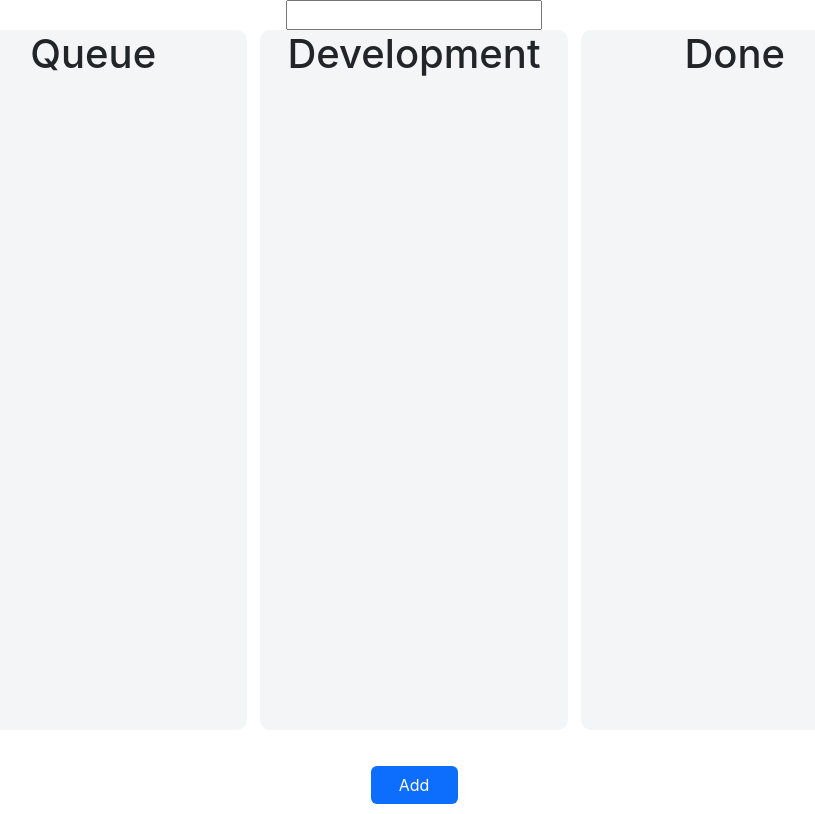
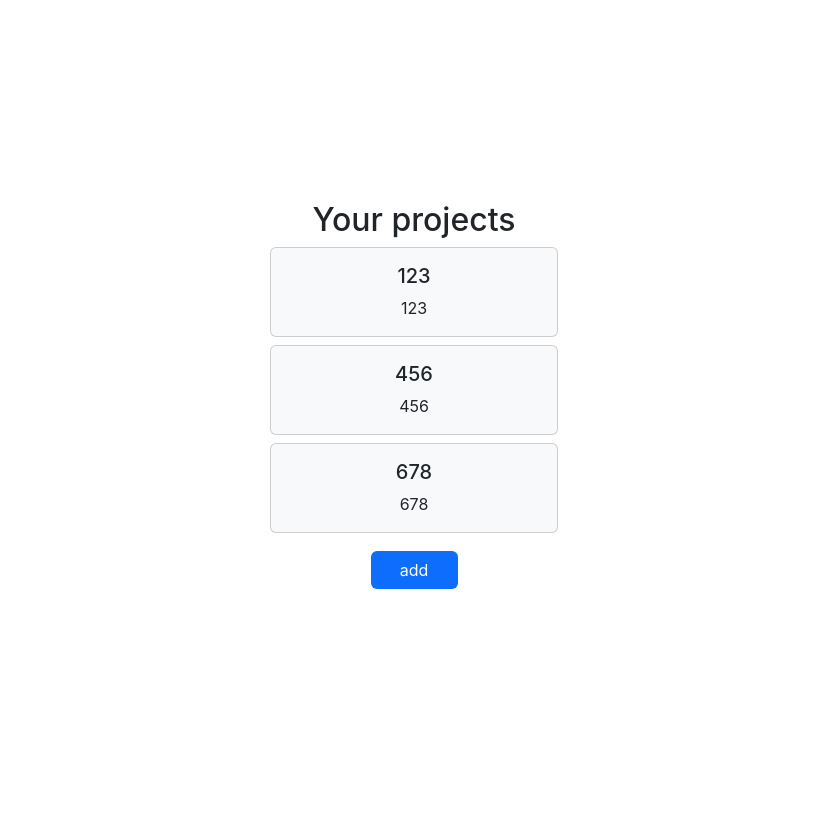
Before and after one commit to KarimovFreedlee/SPA-TO-DO, a React (Create React App) app: page / in a window 1280 px wide. Shown: the whole page, without its empty margins (226-1041 px from the left). Built offline with nearby package versions, Linux system fonts and the light colour scheme.

Commit message:
add basic projects page

```diff
--- a/src/App.tsx
+++ b/src/App.tsx
@@ -1,11 +1,13 @@
 import React from 'react';
 import './App.css';
+import Projects from './components/projects/Projects';
 import Tasks from "./components/taskScene/Tasks"
 
 function App() {
   return (
     <div className="App">
-      <Tasks/>
+      <Projects/>
+      {/* <Tasks/> */}
     </div>
   );
 }
--- a/src/components/modals/TaskModal.tsx
+++ b/src/components/modals/TaskModal.tsx
@@ -27,7 +27,7 @@ export default function TaskModal({closeModal, addTask}: ITaskModalProps) {
     const clickedTask = useSelector((state: IState) => state.clickTask)
     const visiableTasks = useSelector((state: IState) => state.allTasks)
 
-    const [descriptionText, setDescriptionText] = React.useState(clickedTask.description)
+    const [descriptionText, setDescriptionText] = React.useState("")
     const [titleText, setTitleText] = React.useState(clickedTask.title)
     const [text, setText] = React.useState("")
     const [titleChange, setTitleChange] = React.useState(false)
@@ -142,8 +142,7 @@ export default function TaskModal({closeModal, addTask}: ITaskModalProps) {
                 value={clickedTask.description}
                 apiKey='u73ewtcis7l2b26jfjg7pneiatlxotpobnpiskzaun3rh82j'
                 init={{
-                    height: 250,
-                    menubar: false,
+                    height: 250
                 }}
             />
         </>
--- /dev/null
+++ b/src/components/projects/Projects.tsx
@@ -0,0 +1,34 @@
+import React from 'react'
+import { Card } from 'react-bootstrap'
+import "../../css/TaskModal.scss"
+import "../../css/Projects.scss"
+
+export default function Projects() {
+
+    const projArr: string[] = ["123", "456" ,"678"]
+
+    return (
+        <div className="projects">
+            <div className="projects__modal">
+                <h2>Your projects</h2>
+                {projArr.map((item, index) => {
+                return <Card
+                bg={"light"}
+                text={'dark'}
+                style={{ width: '18rem' }}
+                className="mb-2"
+                onClick={() => {}}
+            >
+                <Card.Body>
+                <Card.Title>{item}</Card.Title>
+                <Card.Text>
+                    {item}
+                </Card.Text>
+                </Card.Body>
+            </Card>
+            })}
+            <button className="btn">add</button>
+            </div>
+        </div>
+    )
+}
--- /dev/null
+++ b/src/css/Projects.scss
@@ -0,0 +1,6 @@
+.projects {
+    display: flex;
+    justify-content: center;
+    align-items: center;
+    height: 100vh;
+}
```
